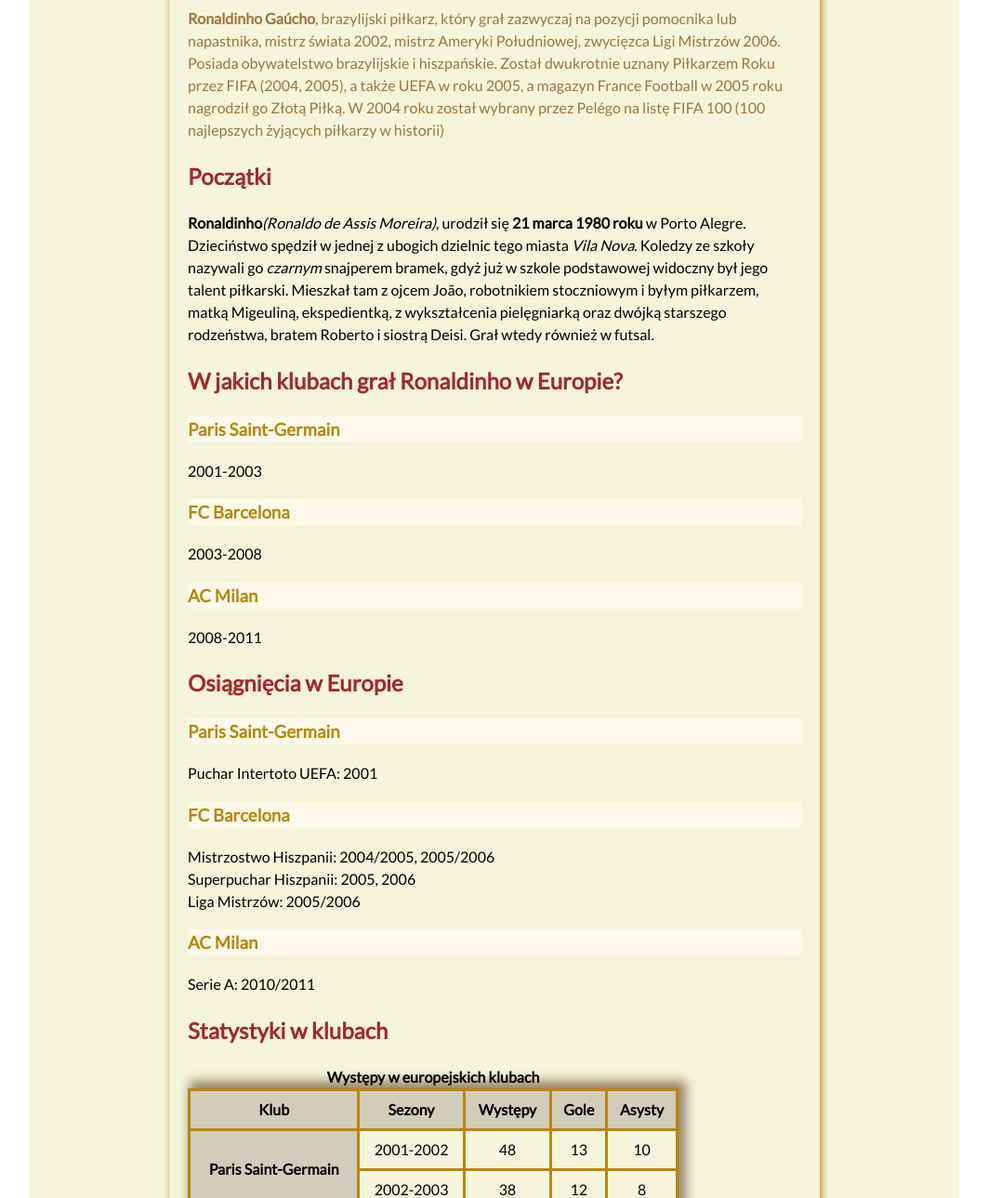
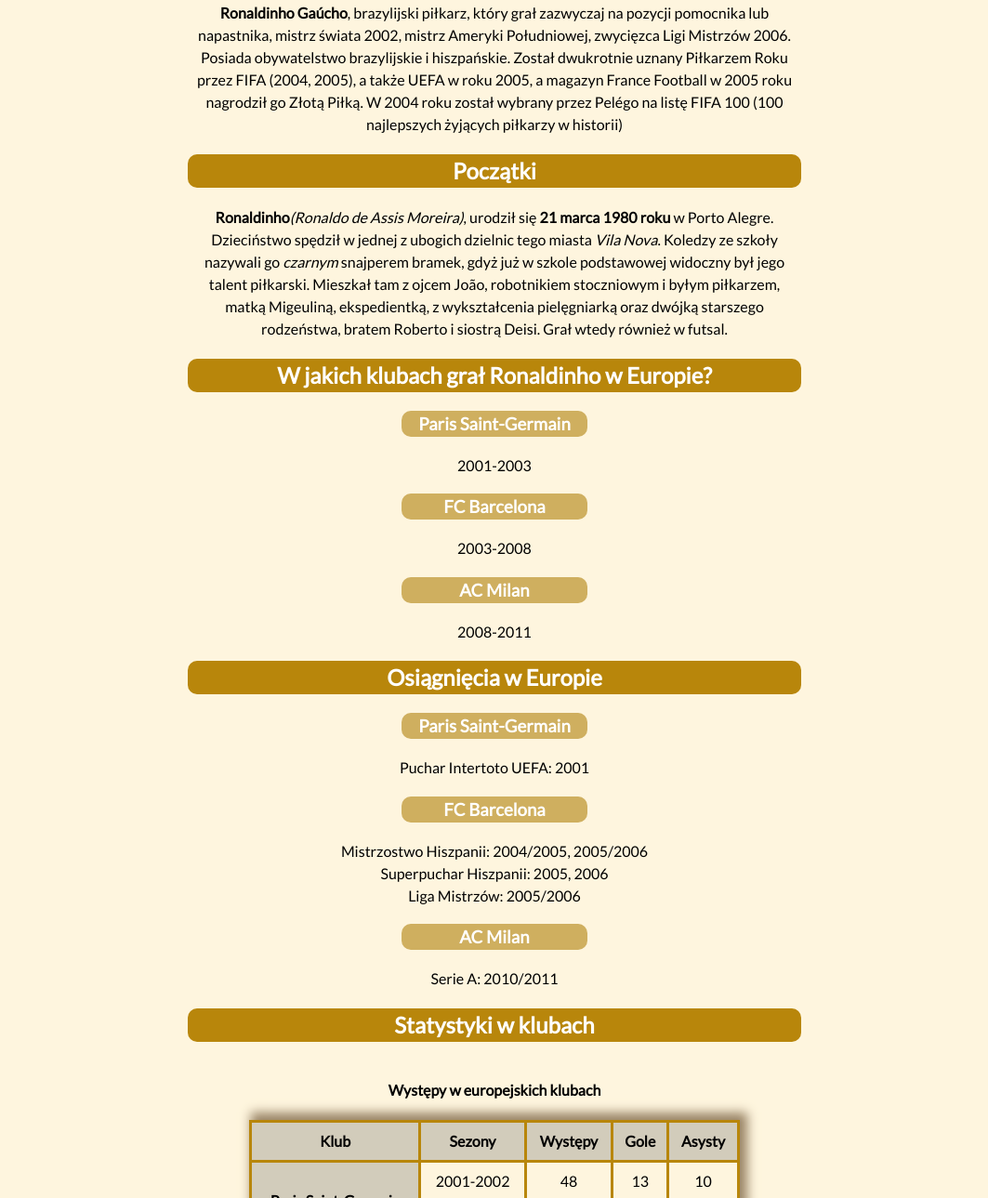
Before and after one commit to michal99chojnacki/homepage, a plain HTML site: page index.html in a window 1280 px wide. Shown: the part 631-1920 px from the top of the page at 93% size, without its empty margins (108-1171 px from the left). Drawn offline with nearby package versions, Linux system fonts and the light colour scheme.

Commit message:
First changes

```diff
--- a/css/article.css
+++ b/css/article.css
@@ -1,18 +1,31 @@
 .article {
     max-width: 700px;
     padding: 20px;
-    box-shadow: 2px 2px 8px darkgoldenrod;
-    margin: 20px auto;
+    margin-left: auto;
+    margin-right: auto;
 }
 
 .article__header {
-    color: brown;
+    color: white;
+    background-color: darkgoldenrod;
+    border: none;
+    border-radius: 10px;
 }
 
 .arcticle__paragraph {
     color: coral;
 }
 
-.article__paragraph--highlighted {
+.article__paragraph__highlighted {
     color:rgb(160, 116, 60);
 }
+
+.article__element {
+    color: white;
+    background-color: rgb(207, 175, 95);
+    border: none;
+    border-radius: 10px;
+    max-width: 200px;
+    margin-left: auto;
+    margin-right: auto;
+}
--- a/css/style.css
+++ b/css/style.css
@@ -6,23 +6,22 @@
     box-sizing: inherit;
 }
 
+body {
+    background-color: rgb(254, 245, 222);
+}
 .naglowek {
-
-    color: blue;
-    background-color: rgb(215, 215, 255);
+    text-align: center;
+    padding: 10px;
+    border: none;
+    background-color: darkgoldenrod;
+    border-radius: 10px;
+    margin-left: auto;
+    margin-right: auto;
+    max-width: 500px;
+    min-width: 300px;
+    color: white;
 }
 
-.naglowek2 {
-
-    color: crimson;
-    background-color: rgb(255, 233, 233);
-}
-
-.naglowek3 {
-
-    color: darkgoldenrod;
-    background-color: rgb(255, 249, 235);
-}
 
 .wireframe {
     max-width: 1000px;
@@ -30,15 +29,17 @@
     font-family: 'Lato', sans-serif;
     line-height: 1.5;
     overflow-x: auto;
-    background-color: beige;
+    text-align: center;
 }
 
 
 .table {
-    padding: 5px;
+    padding: 10px;
     border-collapse: collapse;
     width: 80%;
     box-shadow: 5px -5px 11px 3px #998466;
+    margin-left: auto;
+    margin-right: auto;
 }
 
 .tableCell {
@@ -55,6 +56,19 @@
     background: rgb(210, 207, 201);
 }
 
+.table__legend {
+    padding: 20px;
+}
+
 .list {
     list-style-type: none;
 }
+
+.obrazek {
+    border: none;
+    border-radius: 100%;
+    display: block;
+    margin-left: auto;
+    margin-right: auto;
+    border: 1px solid grey;
+}
--- a/index.html
+++ b/index.html
@@ -38,9 +38,8 @@
                     </ul>
             </nav>
             <main>
-
                 <section id="pierwsza-sekcja">
-                    <h2 class="article__header" class="article__header" class="naglowek2">Kto to?</h2>
+                    <h2 class="article__header  " >Kto to?</h2>
                     <p class="article__paragraph article__paragraph--highlighted">
                         <b>Ronaldinho Gaúcho</b>, brazylijski piłkarz, który grał zazwyczaj na pozycji pomocnika lub
                         napastnika,
@@ -60,7 +59,7 @@
                 </section>
 
                 <section id="druga-sekcja">
-                    <h2 class="article__header" class="naglowek2">Początki</h2>
+                    <h2 class="article__header  ">Początki</h2>
 
                     <p class="article__paragraph">
                         <b>Ronaldinho</b><i>(Ronaldo de Assis Moreira)</i>, urodził się <strong>21 marca 1980
@@ -82,44 +81,44 @@
                 </section>
 
                 <section id="trzecia-sekcja">
-                    <h2 class="article__header" class="naglowek2">W jakich klubach grał Ronaldinho w Europie?</h2>
-                    <h3 class="naglowek3">Paris Saint-Germain</h3>
+                    <h2 class="article__header  ">W jakich klubach grał Ronaldinho w Europie?</h2>
+                    <h3 class="article__element">Paris Saint-Germain</h3>
                     <p class="article__paragraph">
                         2001-2003
                     </p>
-                    <h3 class="naglowek3">FC Barcelona</h3>
+                    <h3 class="article__element">FC Barcelona</h3>
                     <p class="article__paragraph">
                         2003-2008
                     </p>
-                    <h3 class="naglowek3">AC Milan</h3>
+                    <h3 class="article__element">AC Milan</h3>
                     <p class="article__paragraph">
                         2008-2011
                     </p>
                 </section>
 
                 <section id="czwarta-sekcja">
-                    <h2 class="article__header" class="naglowek2">Osiągnięcia w Europie</h2>
-                    <h3 class="naglowek3">Paris Saint-Germain</h3>
+                    <h2 class="article__header  " >Osiągnięcia w Europie</h2>
+                    <h3 class="article__element">Paris Saint-Germain</h3>
                     <p class="article__paragraph">
                         Puchar Intertoto UEFA: 2001
                     </p>
-                    <h3 class="naglowek3">FC Barcelona</h3>
+                    <h3 class="article__element">FC Barcelona</h3>
                     <p class="article__paragraph">
                         Mistrzostwo Hiszpanii: 2004/2005, 2005/2006 <br> Superpuchar Hiszpanii: 2005, 2006 <br> Liga
                         Mistrzów:
                         2005/2006
                     </p>
-                    <h3 class="naglowek3">AC Milan</h3>
+                    <h3 class="article__element">AC Milan</h3>
                     <p class="article__paragraph">
                         Serie A: 2010/2011
                     </p>
                 </section>
 
                 <section id="piata-sekcja">
-                    <h2 class="article__header" class="naglowek2">Statystyki w klubach</h2>
+                    <h2 class="article__header  ">Statystyki w klubach</h2>
 
                     <table class="table">
-                        <caption><b>Występy w europejskich klubach</b></caption>
+                        <caption class="table__legend"><b>Występy w europejskich klubach</b></caption>
                         <tr class="tableRow">
                             <th class="tableCell tableHeader" scope="col">Klub</th>
                             <th class="tableCell tableHeader" scope="col">Sezony</th>
```
